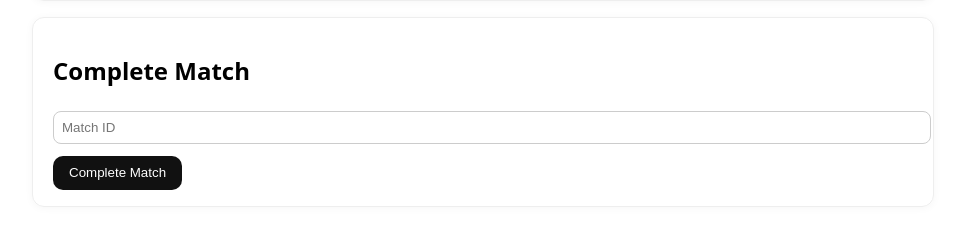
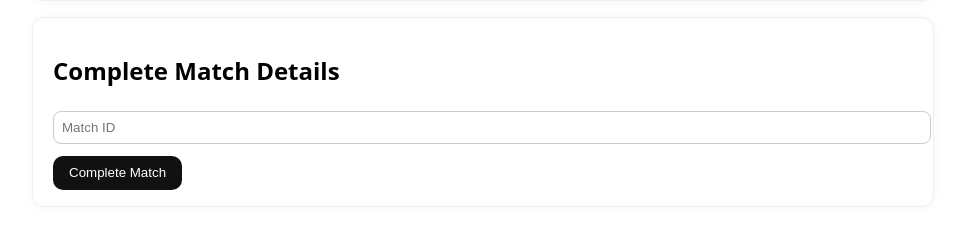
Before and after one commit to ManikantaGWUID/cricket_scorer, a FastAPI app: template app/templates/admin.html in a window 1280 px wide. Shown: the part 1457-1696 px from the top of the page, without its empty margins (157-1122 px from the left). Run offline with FastAPI, Linux system fonts and the light colour scheme; the template is opened without the code that fills it, so the values that code supplies are empty.

Commit message:
updated Match Name

```diff
--- a/app/templates/admin.html
+++ b/app/templates/admin.html
@@ -72,7 +72,7 @@
   </section>
 
   <section class="card">
-    <h2>Complete Match</h2>
+    <h2>Complete Match Details</h2>
     <form id="complete">
       <input name="matchId" placeholder="Match ID" required />
       <button>Complete Match</button>
```
